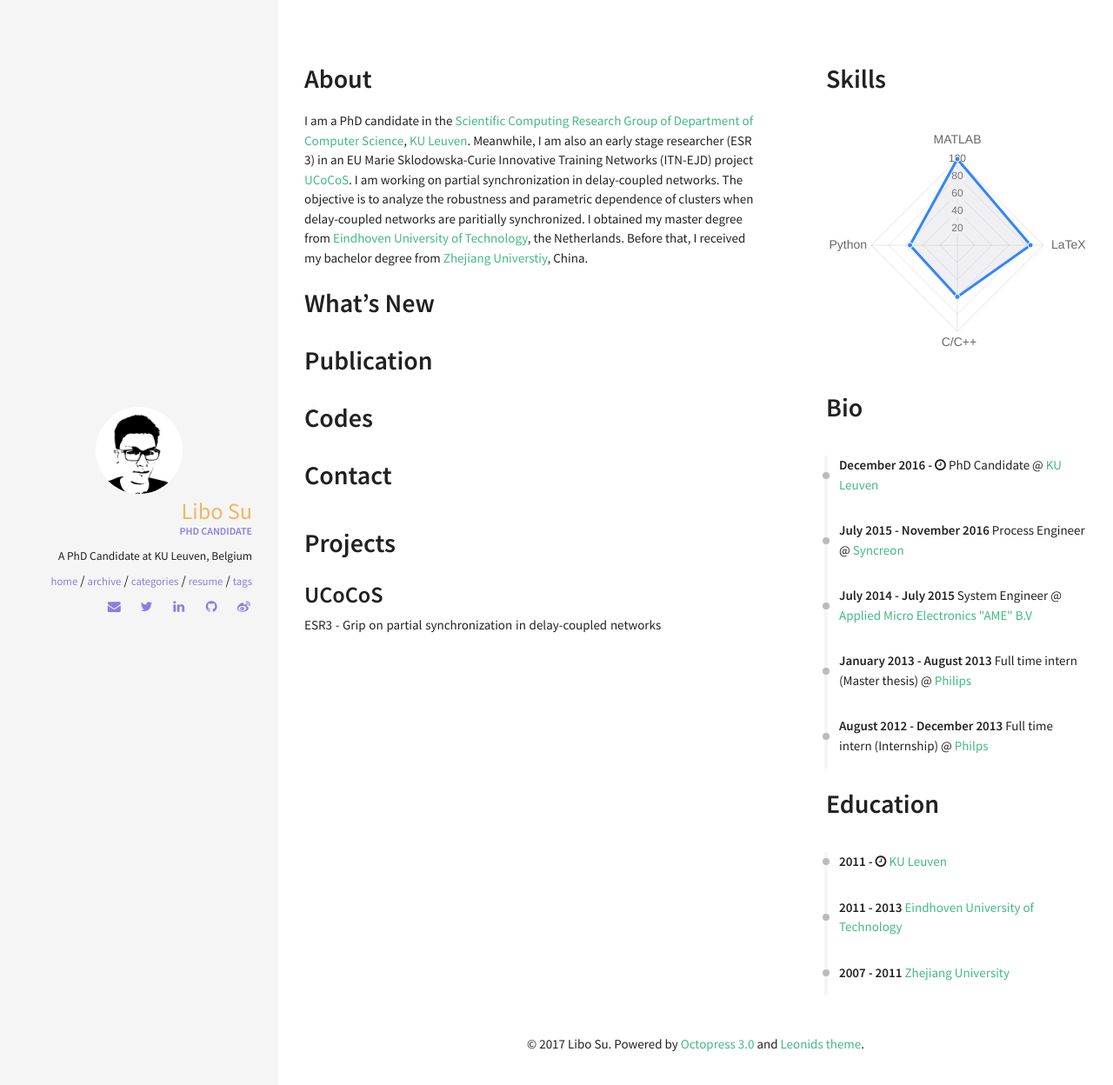
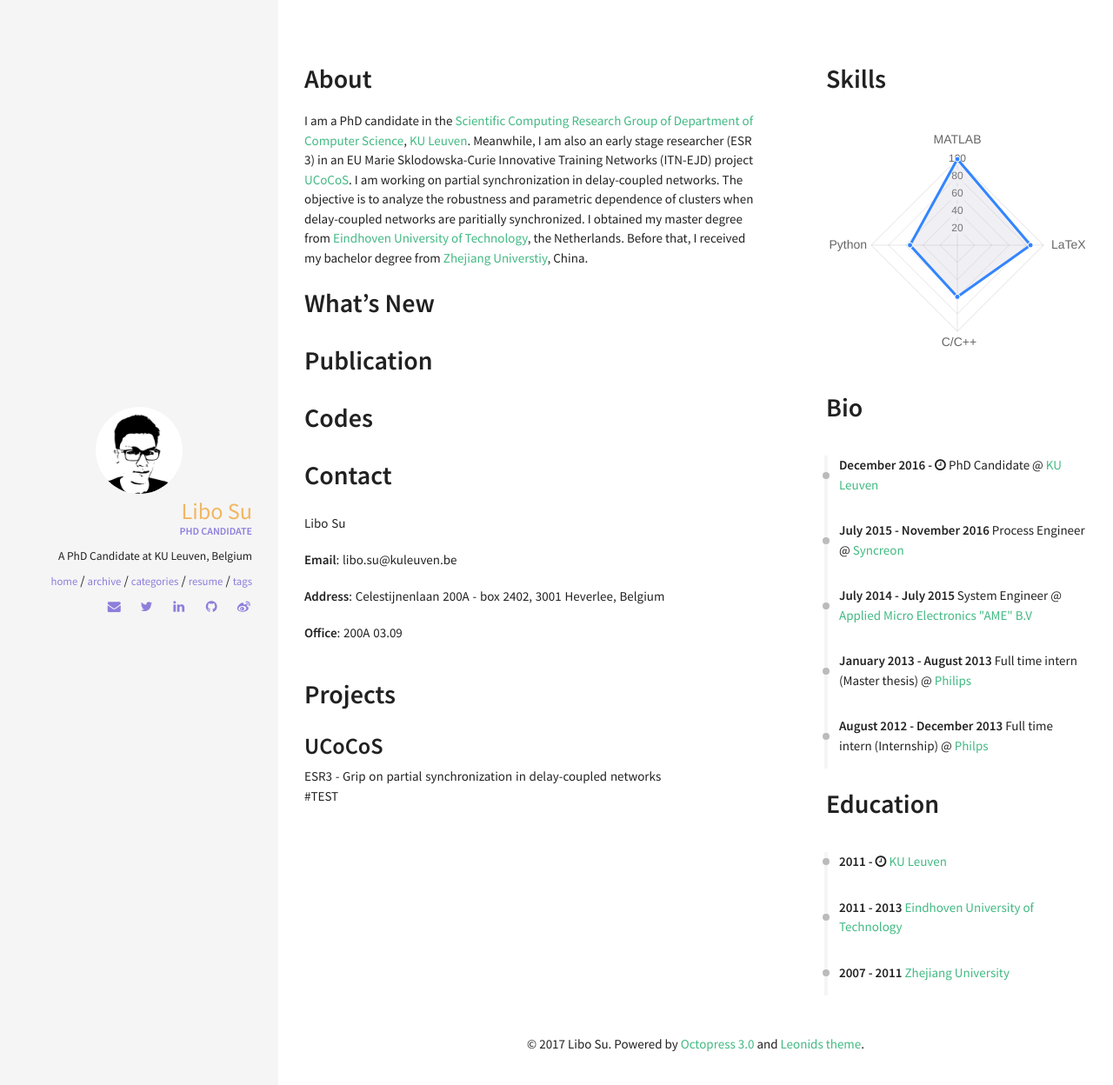
Before and after one commit to sulibo/sulibo.github.io, a Jekyll site: the page built from resume.html, in a window 1280 px wide. Shown: the top 1248 px of the page at 87% size. Built offline with Jekyll 4.4.1, drawn with Linux system fonts in a browser that asks for light colours; nearby versions of some CDN libraries.

Commit message:
update about

```diff
--- a/_includes/sections/about.md
+++ b/_includes/sections/about.md
@@ -12,3 +12,10 @@
 # Codes
 
 # Contact
+Libo Su
+
+**Email**: libo.su@kuleuven.be
+
+**Address**: Celestijnenlaan 200A - box 2402, 3001 Heverlee, Belgium
+
+**Office**: 200A 03.09
--- a/_includes/sections/projects.html
+++ b/_includes/sections/projects.html
@@ -16,3 +16,6 @@
             </div>
     </div>
 {% endfor %}
+
+
+#TEST
--- a/_layouts/resume.html
+++ b/_layouts/resume.html
@@ -13,7 +13,7 @@ layout: default
 
         <div class="row">
             <div class="col">
-                {% include sections/projects.html %}
+                {% include sections/projects.html%}
             </div>
         </div>
     </div>
```
